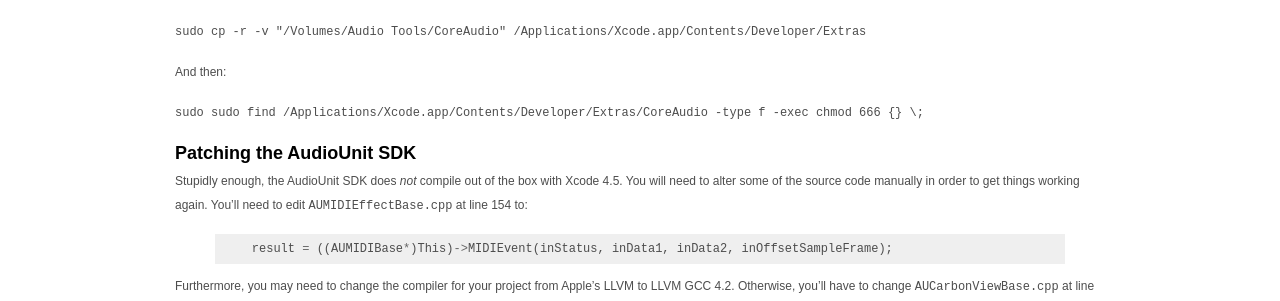
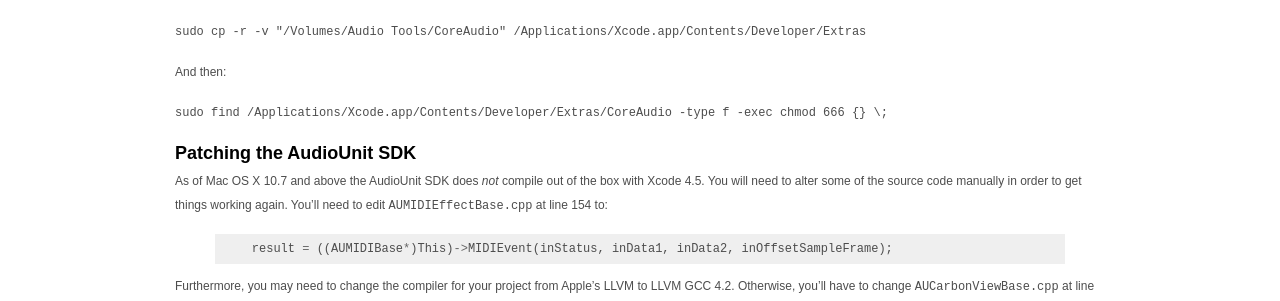
Before and after one commit to teragonaudio/Website, a Jekyll site: the page built from _posts/2013-01-15-Building-AudioUnits-with-modern-Mac-OSX.md, in a window 1280 px wide. Shown: the part 649-950 px from the top of the page. Built offline with Jekyll 4.4.1, drawn with Linux system fonts in a browser that asks for light colours.

Commit message:
Fix "sudo sudo" typo, tone down anger

```diff
--- a/_posts/2013-01-15-Building-AudioUnits-with-modern-Mac-OSX.md
+++ b/_posts/2013-01-15-Building-AudioUnits-with-modern-Mac-OSX.md
@@ -46,16 +46,16 @@
 
 And then:
 
-`sudo sudo find /Applications/Xcode.app/Contents/Developer/Extras/CoreAudio -type f -exec chmod 666 {} \;`
+`sudo find /Applications/Xcode.app/Contents/Developer/Extras/CoreAudio -type f -exec chmod 666 {} \;`
 
 
 Patching the AudioUnit SDK
 --------------------------
 
-Stupidly enough, the AudioUnit SDK does *not* compile out of the box with
-Xcode 4.5. You will need to alter some of the source code manually in order to
-get things working again. You'll need to edit `AUMIDIEffectBase.cpp` at line
-154 to:
+As of Mac OS X 10.7 and above the AudioUnit SDK does *not* compile out of the
+box with Xcode 4.5. You will need to alter some of the source code manually in
+order to get things working again. You'll need to edit `AUMIDIEffectBase.cpp`
+at line 154 to:
 
 {% highlight cpp %}
 
```
